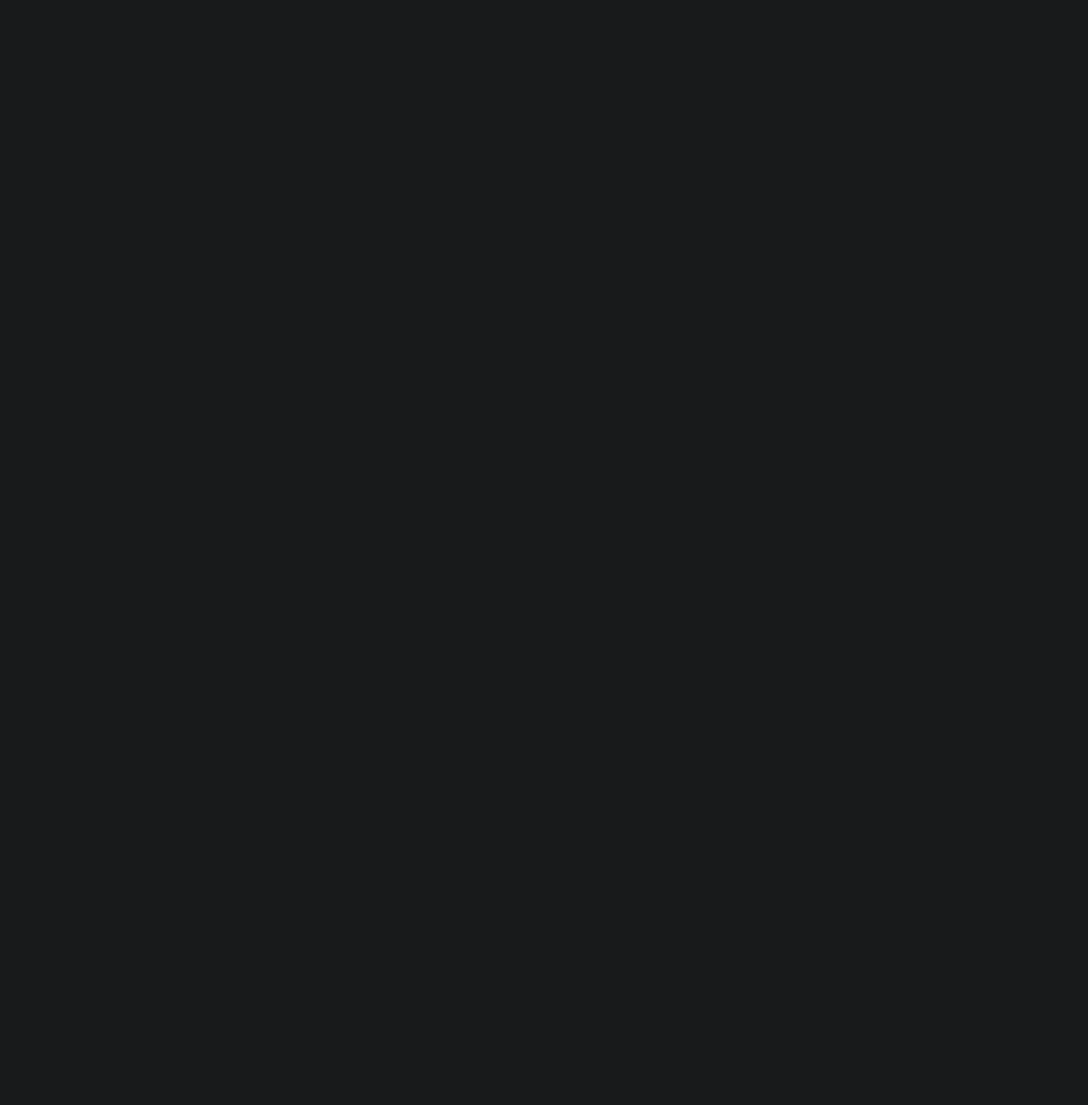
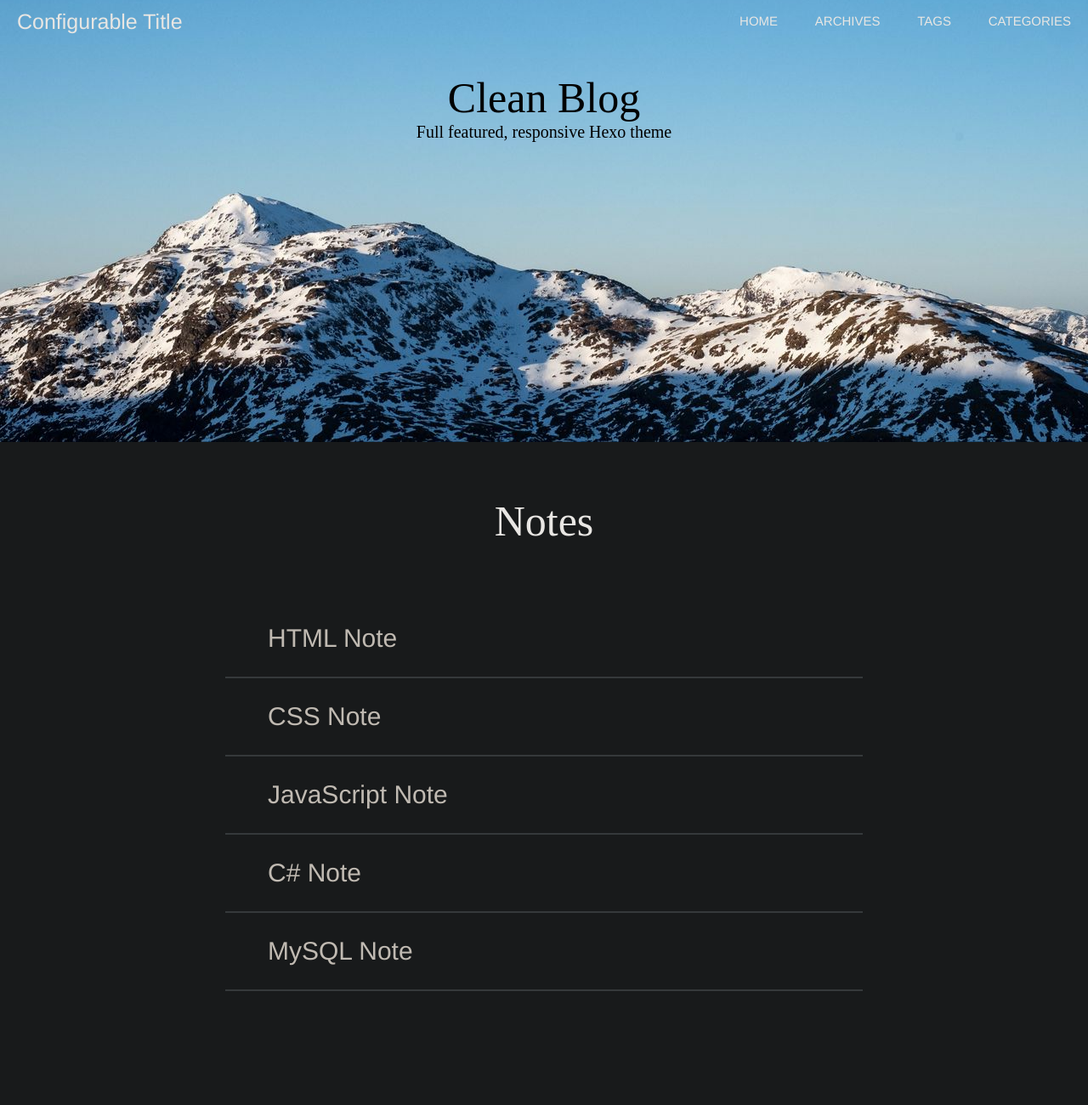
Before and after one commit to ytrendfar/ytrendfar.github.io, a plain HTML site: page Young.html in a window 1280 px wide. Shown: the top 1300 px of the page at 85% size. Before the commit the page ends 800 px from the top, so only its background shows below. Drawn offline with Linux system fonts and the light colour scheme.

Commit message:
Update Young.html

```diff
--- a/Young.html
+++ b/Young.html
@@ -4,19 +4,59 @@
         <meta charset="UTF-8">
         <link rel="icon" type="image/x-icon" href="img/icon.ico">
         <meta name="viewport" content="width=device-width, initial-scale=1.0">
-    <title>Young</title>
-    <style>
-        html,body{
-            height: 100%;
-            background-color: rgb(24, 26, 27);
-        }
-        *{
-            padding: 0%;
-            margin: 0%;
-        }
-    </style>
+        <title>Welcome</title>
+        <link href="index.css" rel="stylesheet" >
     </head>
     <body>
+        <div id="flexContent" hidden>
 
+        </div>
+        <div id="head">
+            <a>Configurable Title</a>
+            <div id="flexBox" onclick="open()" hidden><p>| | |</p></div>
+            <hr hidden id="hr">
+            <div id="header">
+                <a href="#">HOME</a>
+                <a href="#">ARCHIVES</a>
+                <a href="#">TAGS</a>
+                <a href="#">CATEGORIES</a>
+            </div>
+            <br><br><br>
+            <h1>Clean Blog</h1>
+            <h2>Full featured, responsive Hexo theme</h2>
+        </div>
+        <div id="body">
+            <br><br>
+            <p>Notes</p>
+            <br><br>
+            <div class="container">
+                <a href="#">HTML Note</a>
+                <hr>
+            </div>
+            <div class="container">
+                <a href="#">CSS Note</a>
+                <hr>
+            </div>
+            <div class="container">
+                <a href="#">JavaScript Note</a>
+                <hr>
+            </div>
+            <div class="container">
+                <a href="#">C# Note</a>
+                <hr>
+            </div>
+            <div class="container">
+                <a href="#">MySQL Note</a>
+                <hr>
+            </div>
+        </div>
+        <hr>
+        <div id="foot">
+            <br>
+            <a href="https://github.com/ytrendfar/ytrendfar.github.io" target="_blank"><img src="img/link.png"></a>
+            <p>© 2022 YTrendFar</p>
+            <p>The theme is modeled after <a href="https://www.codeblocq.com/assets/projects/hexo-theme-clean-blog/" target="_blank">Clean Blog</a></p>
+            <p>Adapted by <a href="Young.html">Young</a></p>
+        </div>
     </body>
 </html>
```
Lines whose indentation alone changed are shown as unchanged.
